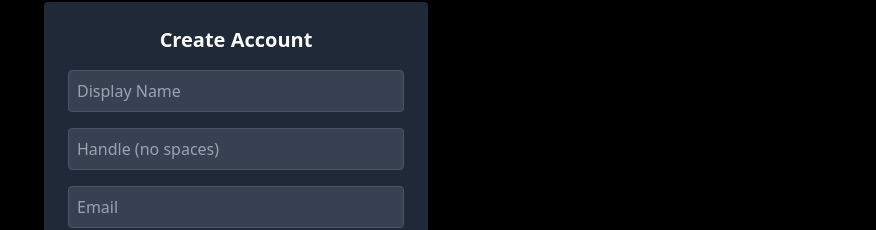
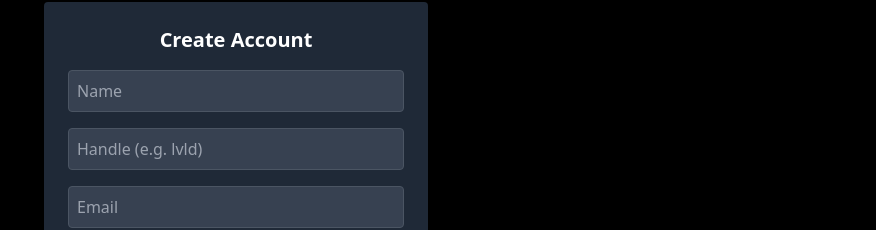
Before and after one commit to Lvld-Fitness/lvld-app, a React (Vite) app: page /signup in a window 1280 px wide. Shown: the part 188-418 px from the top of the page, without its empty margins (404-1280 px from the left). Built offline with nearby package versions, Linux system fonts and the light colour scheme; no server answers.

Commit message:
🔥 Latest fixes and feature updates

```diff
--- a/src/Signup.jsx
+++ b/src/Signup.jsx
@@ -14,6 +14,9 @@ export default function Signup() {
   const [error, setError] = useState('');
   const [showTerms, setShowTerms] = useState(false);
   const [agree, setAgree] = useState(false);
+  const [handleInput, setHandleInput] = useState('');
+  const [nameInput, setNameInput] = useState('');
+
 
   const handleSignup = async (e) => {
     e.preventDefault();
@@ -71,17 +74,17 @@ export default function Signup() {
 
         <input
           type="text"
-          placeholder="Display Name"
-          value={name}
-          onChange={(e) => setName(e.target.value)}
+          placeholder="Name"
+          value={nameInput}
+          onChange={(e) => setNameInput(e.target.value)}
           className="w-full p-2 rounded bg-gray-700 text-white border border-gray-600"
         />
 
         <input
           type="text"
-          placeholder="Handle (no spaces)"
-          value={handle}
-          onChange={(e) => setHandle(e.target.value)}
+          placeholder="Handle (e.g. lvld)"
+          value={handleInput}
+          onChange={(e) => setHandleInput(e.target.value)}
           className="w-full p-2 rounded bg-gray-700 text-white border border-gray-600"
         />
 
```
